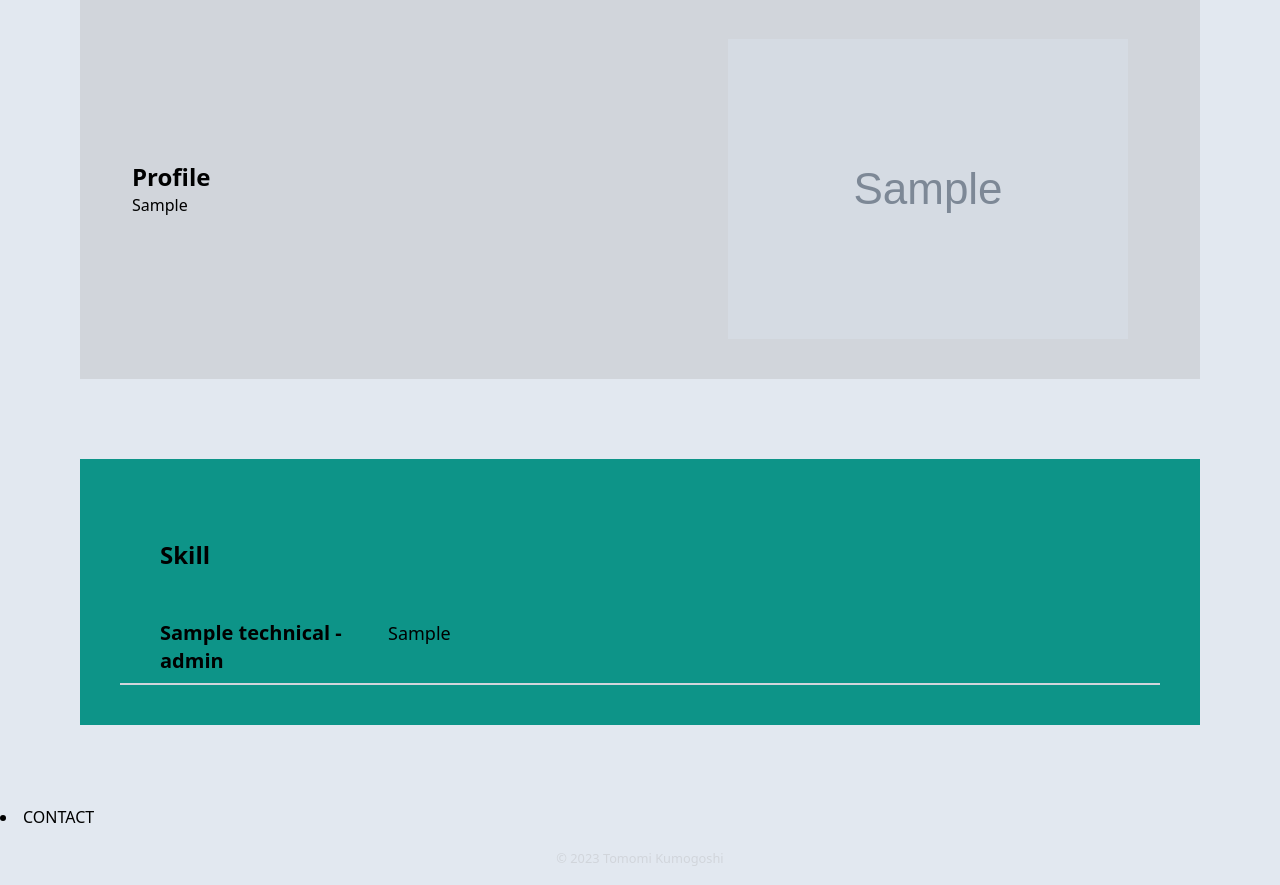
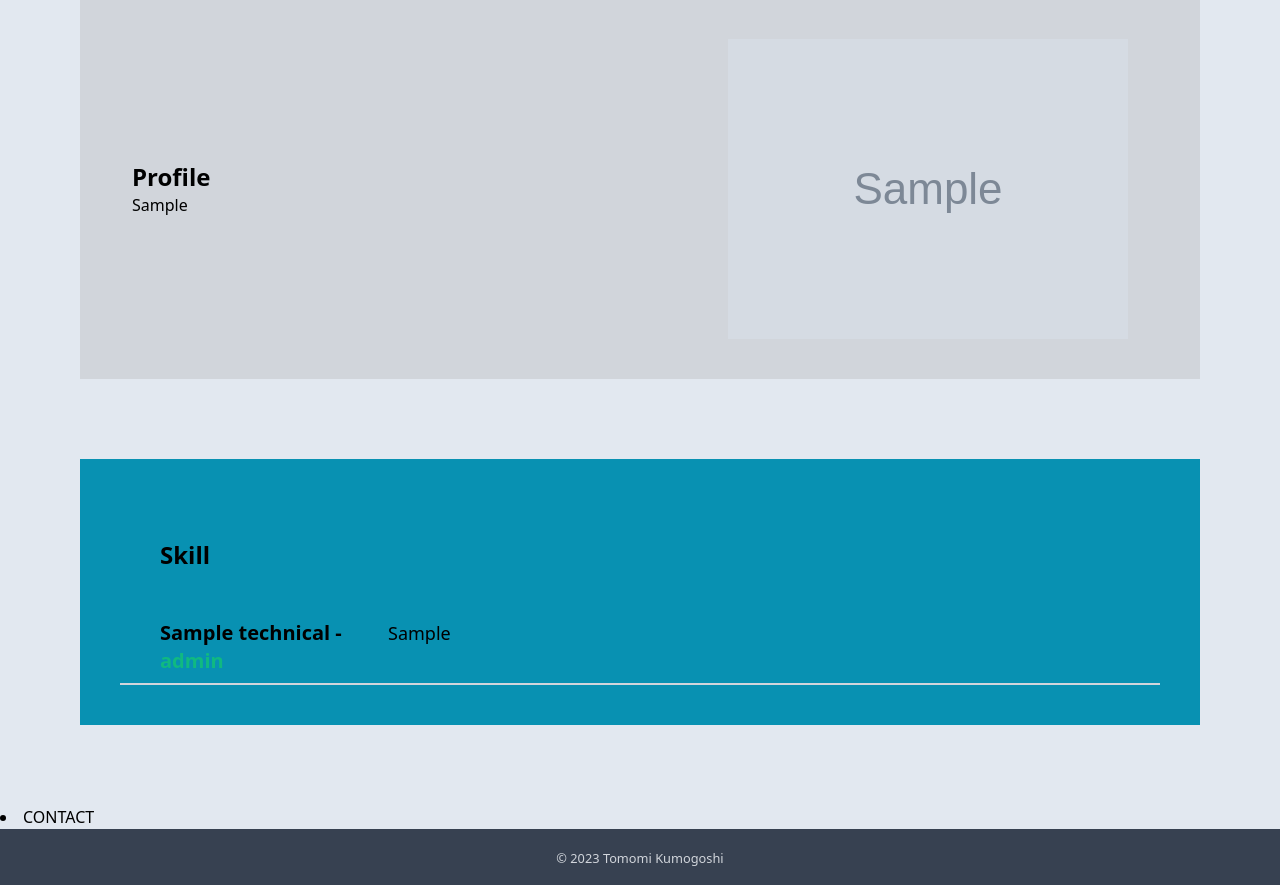
Before and after one commit to TomoKumo/Portfolio_Django, a Django app: page / in a window 1280 px wide. Shown: the part 257-1142 px from the top of the page. Run offline with Django 3.2, Linux system fonts and the light colour scheme; tables that the repository leaves empty hold one stand-in row (values such as "Sample post"); grey boxes marked "Sample" are stand-in pictures; some libraries are stand-ins or nearby versions.

Commit message:
fix:Skill表示とフッター部分に修正を加えた

```diff
--- a/app/templates/app/index.html
+++ b/app/templates/app/index.html
@@ -25,25 +25,33 @@
         <img class="max-w-screen-md p-10 max-w-full h-auto" src="{{ profile_data.topimage.url }}" alt="" />
     </div>
 
-    <div class="m-20 p-10 bg-teal-600">
+    <div class="m-20 p-10 bg-cyan-600">
         <div class="text-2xl font-bold p-10">Skill</div>
         {% for technical in technical_data %}
             <div class="flex border-b-2 border-gray-300">
                 <div class="pl-10 py-2 text-xl font-semibold w-1/4">
-                    {{ technical.name }} - {{ technical.level }}
+                    <h2 class="inline">{{ technical.name }}</h2> -
+                    {% if technical.level == 'Expart' %}
+                        <span class="text-red-300">{{ technical.level }}</span>
+                    {% elif technical.level == 'Intermediate' %}
+                        <span class="text-yellow-300">{{ technical.level }}</span>
+                    {% else %}
+                        <span class="text-emerald-500">{{ technical.level }}</span>
+                    {% endif %}
                 </div>
                 <div class="p-2 text-lg">
-                    {{ technical.work | linebreaks}}
+                    {{ technical.work | linebreaks }}
                 </div>
             </div>
         {% endfor %}
     </div>
 
+
     <li class="nav-item">
         <a class="nav-link nav-color" href="">CONTACT</a>
       </li>
 
-    <footer class="py-4 text-center">
+    <footer class="py-4 text-center bg-gray-700">
         <small class="text-gray-300">&copy; 2023 Tomomi Kumogoshi</small>
     </footer>
   </body>
```
